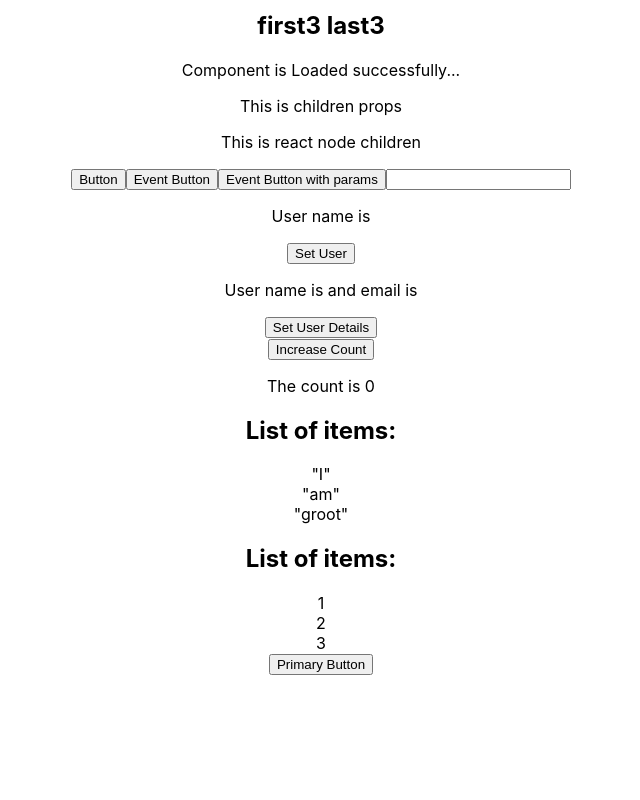
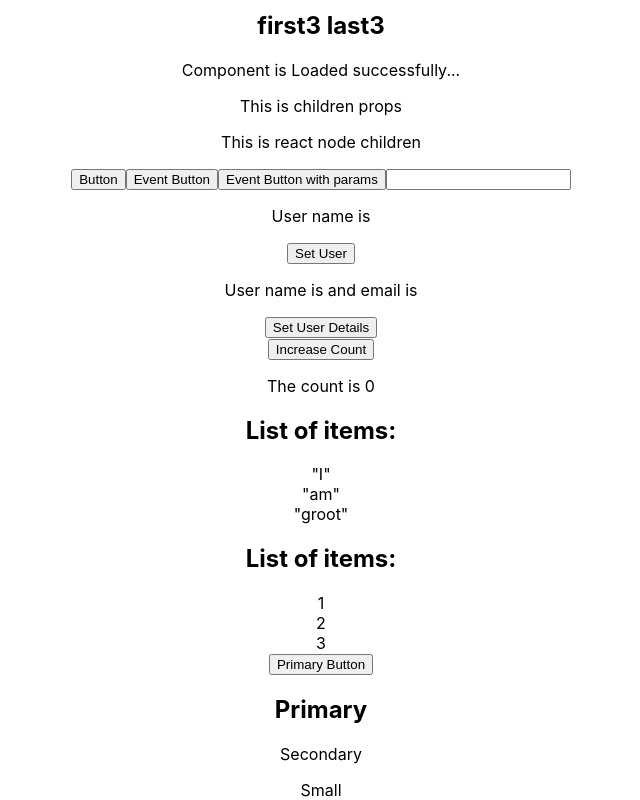
Before and after one commit to vipulpathak113/TypescriptLearning, a React (Create React App) app: page / in a window 1280 px wide. Shown: the part 179-979 px from the top of the page, without its empty margins (319-959 px from the left). Before the commit the page ends 854 px from the top, so only its background shows below. Built offline with nearby package versions, Linux system fonts and the light colour scheme.

Commit message:
ploymorphic

```diff
--- a/src/App.tsx
+++ b/src/App.tsx
@@ -12,6 +12,7 @@ import { UserContextProvider } from "./context/UserContext";
 import { Counter } from "./components/ClassComponent";
 import Generics from "./components/GenericType";
 import HTML from "./components/HTMLProps";
+import Polymorphic from "./components/Polymorphic";
 
 function App() {
   const person = {
@@ -77,6 +78,9 @@ function App() {
         items={[1, 2, 3]}
       />
       <HTML variant="primary">Primary Button</HTML>
+      <Polymorphic as="h2" color="primary" size="lg">Primary</Polymorphic>
+      <Polymorphic as="p" color="secondary" size="md">Secondary</Polymorphic>
+      <Polymorphic as="label" htmlFor="id" size="sm">Small</Polymorphic>
     </div>
   );
 }
--- /dev/null
+++ b/src/components/Polymorphic.tsx
@@ -0,0 +1,19 @@
+import React from "react";
+
+type PolymorphicProps<T extends React.ElementType> = {
+  size?: "lg" | "md" | "sm";
+  color?: "primary" | "secondary";
+  children: React.ReactNode;
+  as?: T;
+};
+
+type CompProps<T extends React.ElementType>= PolymorphicProps<T> & Omit<React.ComponentProps<T>,keyof PolymorphicProps<T>>
+
+function Polymorphic<T extends React.ElementType>({ size, color, children, as }: CompProps<T>) {
+  const Component = as || "div";
+  return (
+    <Component className={`class-with-${size}-${color}`}>{children}</Component>
+  );
+}
+
+export default Polymorphic;
```
